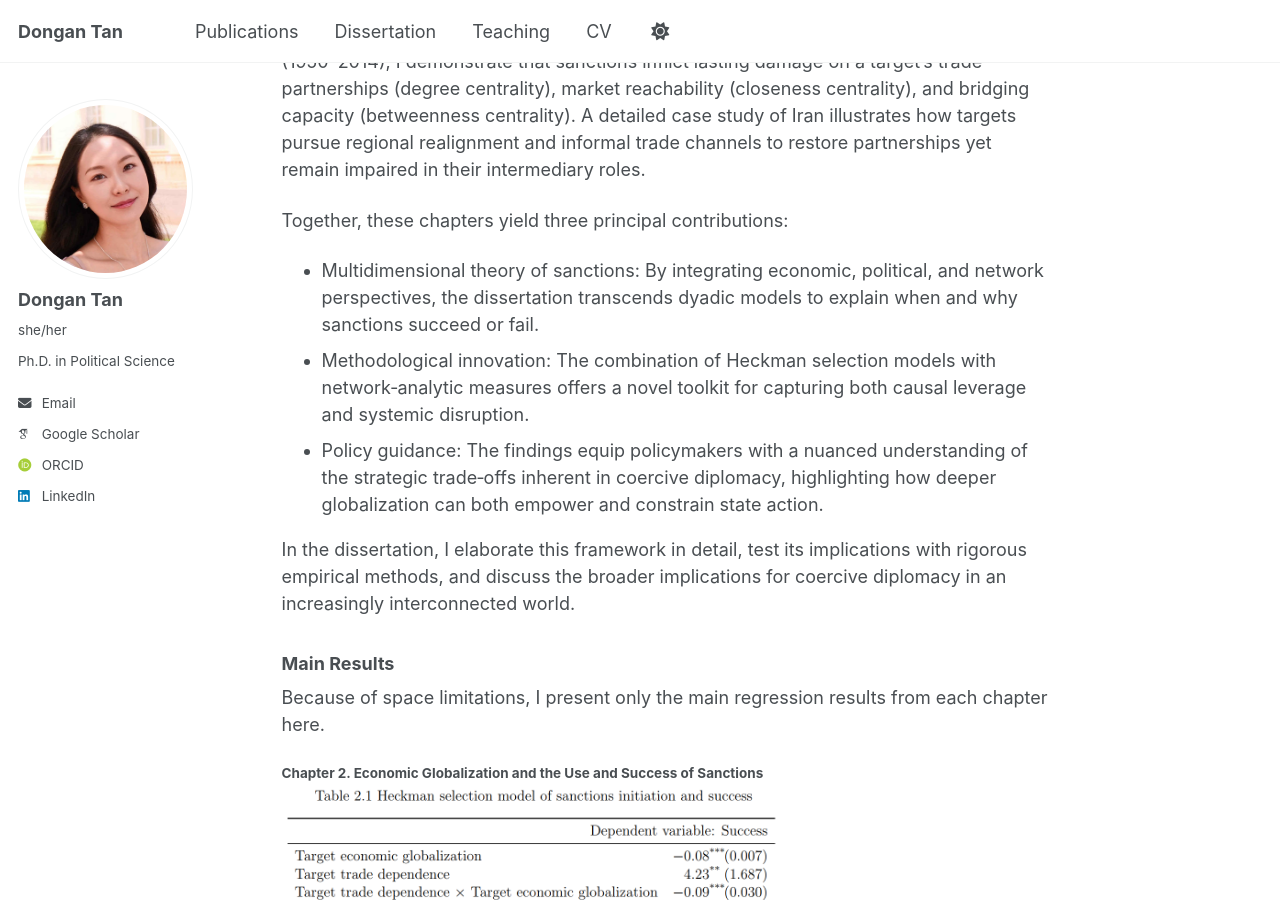
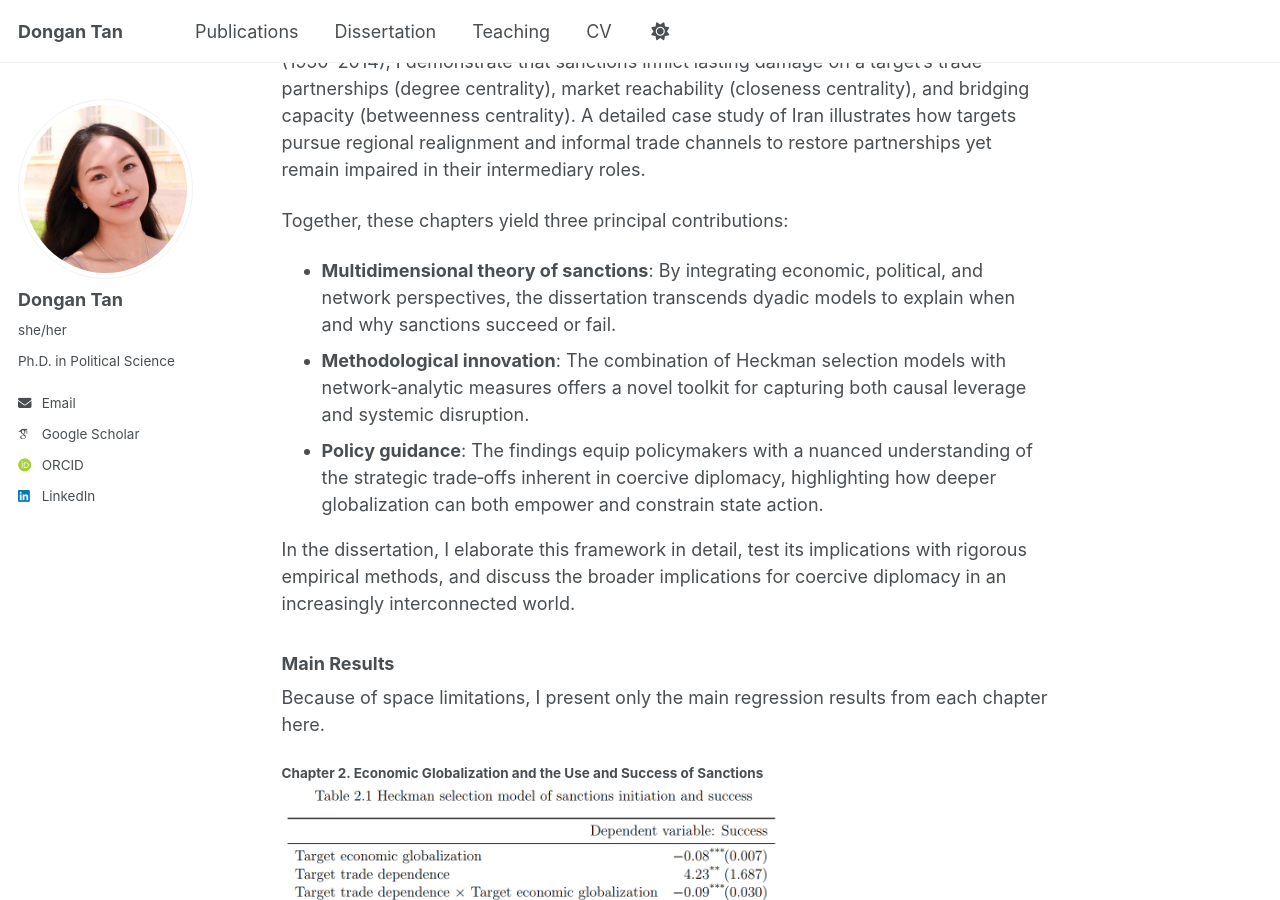
Before and after one commit to HaoLiuScholar/HaoLiuScholar.github.io, a Jekyll site: the page built from _pages/markdown.md, in a window 1280 px wide and 900 px high, scrolled down 2306 px. Built offline with Jekyll 4.4.1, drawn with Linux system fonts in a browser that asks for light colours; some web fonts are replaced; a script that is not in the unit is left out; some of the changed text lies outside the part shown.

Commit message:
Update markdown.md

```diff
--- a/_pages/markdown.md
+++ b/_pages/markdown.md
@@ -11,7 +11,7 @@ redirect_from:
 
 ## Globalized Coercion: The Strategic Logic and Structural Consequences of Economic Sanctions
 
-My dissertation, Globalized Coercion: The Strategic Logic and Structural Consequences of Economic Sanctions, was completed at Texas Tech University in 2025. The project examines how globalization shapes both the use and success of economic sanctions and, in turn, how sanctions transform patterns of global trade network.
+My dissertation, _Globalized Coercion: The Strategic Logic and Structural Consequences of Economic Sanctions_, was completed at Texas Tech University in 2025. The project examines how globalization shapes both the use and success of economic sanctions and, in turn, how sanctions transform patterns of global trade network.
 
 On this page, I provide a concise overview of the dissertation, including the introduction, conclusion, and selected regression results that highlight the central empirical findings. These materials are intended to give readers a clear sense of the argument, methods, and contributions of the study.
 
@@ -32,9 +32,9 @@ Finally, Chapter 4 casts a structural lens on sanctions by mapping their ripple
 
 Together, these chapters yield three principal contributions:
 
-* Multidimensional theory of sanctions: By integrating economic, political, and network perspectives, the dissertation transcends dyadic models to explain when and why sanctions succeed or fail.
-* Methodological innovation: The combination of Heckman selection models with network‐analytic measures offers a novel toolkit for capturing both causal leverage and systemic disruption.
-* Policy guidance: The findings equip policymakers with a nuanced understanding of the strategic trade‐offs inherent in coercive diplomacy, highlighting how deeper globalization can both empower and constrain state action.
+* **Multidimensional theory of sanctions**: By integrating economic, political, and network perspectives, the dissertation transcends dyadic models to explain when and why sanctions succeed or fail.
+* **Methodological innovation**: The combination of Heckman selection models with network‐analytic measures offers a novel toolkit for capturing both causal leverage and systemic disruption.
+* **Policy guidance**: The findings equip policymakers with a nuanced understanding of the strategic trade‐offs inherent in coercive diplomacy, highlighting how deeper globalization can both empower and constrain state action.
 
 In the dissertation, I elaborate this framework in detail, test its implications with rigorous empirical methods, and discuss the broader implications for coercive diplomacy in an increasingly interconnected world.
 
@@ -58,7 +58,7 @@ Because of space limitations, I present only the main regression results from ea
 
 ![Outline](http://dongantan.github.io/images/table4.1.png){: width="900"}
 
-![Outline](http://dongantan.github.io/images/figure4.4.png){: width="500"}
+![Outline](http://dongantan.github.io/images/figure4.4.png){: width="800"}
 
 ### Conclusion
 
```
